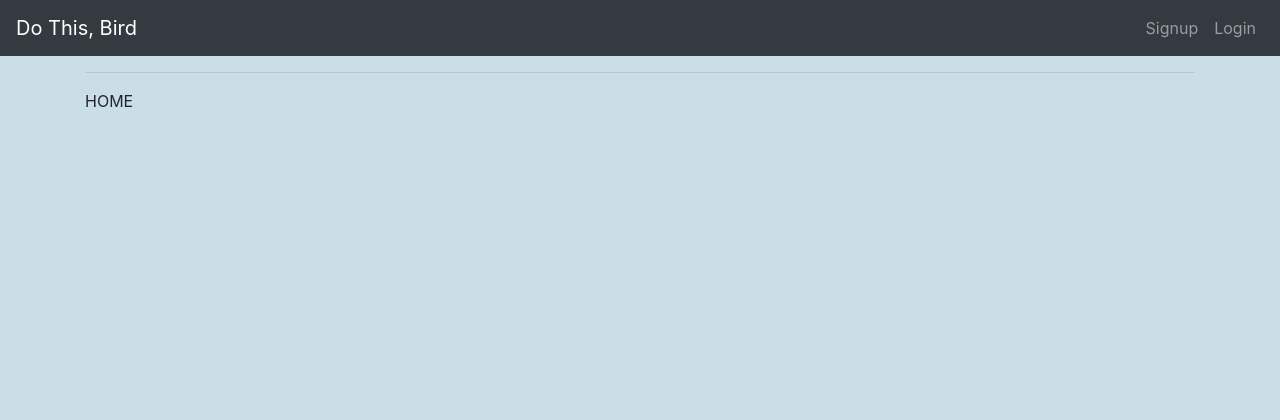
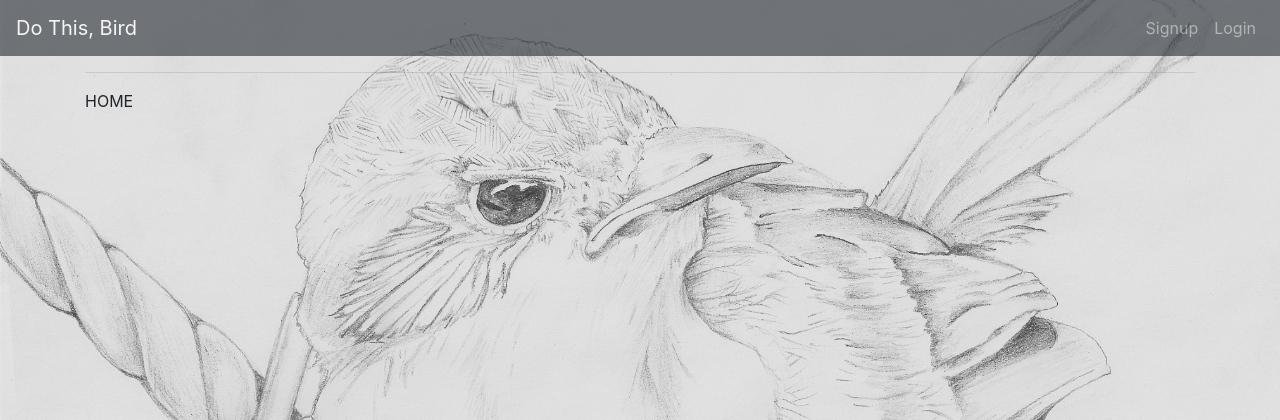
Before and after one commit to ZanderSparrow/dothisbird, a Django app: page / in a window 1280 px wide. Shown: the top 420 px of the page. Run offline with Django 3.2, Linux system fonts and the light colour scheme; some libraries are stand-ins or nearby versions.

Commit message:
Add more styling

```diff
--- a/todo/static/todo/styles.css
+++ b/todo/static/todo/styles.css
@@ -1,3 +1,11 @@
-body {
-  background-color: #cadee8;
+html, body {
+  background: url(bird_drawing.jpg) no-repeat center center fixed;
+  -webkit-background-size: cover;
+  -moz-background-size: cover;
+  -o-background-size: cover;
+  background-size: cover;
 }
+
+.navbar {
+  opacity: 0.66;
+}
--- a/todo/templates/todo/base.html
+++ b/todo/templates/todo/base.html
@@ -27,7 +27,8 @@
           {% if user.is_authenticated %}
           <li class="nav-item dropdown">
             <a class="nav-link dropdown-toggle" href="#" id="navbarDropdown" role="button" data-toggle="dropdown" aria-haspopup="true" aria-expanded="false">
-              Do Something
+              <button class="btn btn-success" type="button">Do Something</button>
+
             </a>
             <div class="dropdown-menu dropdown-menu-right" aria-labelledby="navbarDropdown">
               <a class="dropdown-item" href="{% url 'todos' %}">Current Todos</a>
```
Also changed, not shown: todo/static/todo/bird_drawing.jpg (added).
